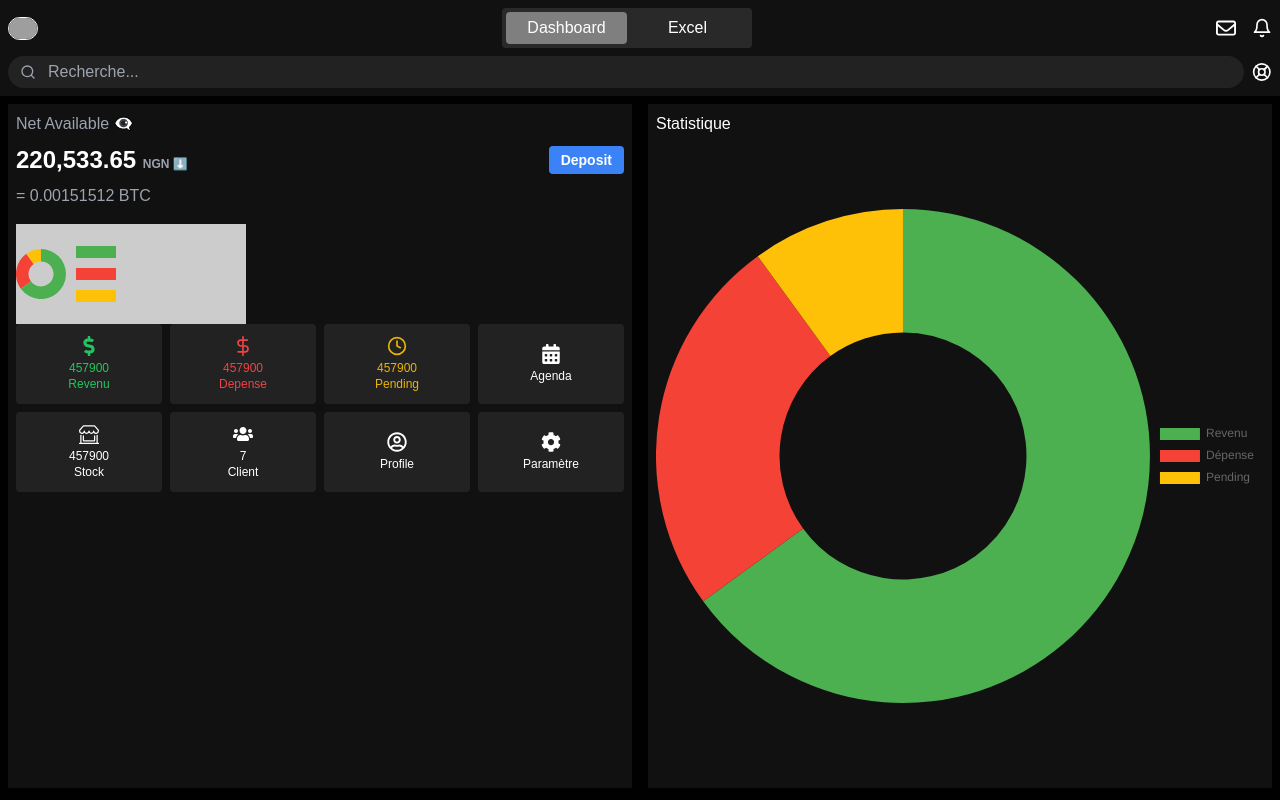
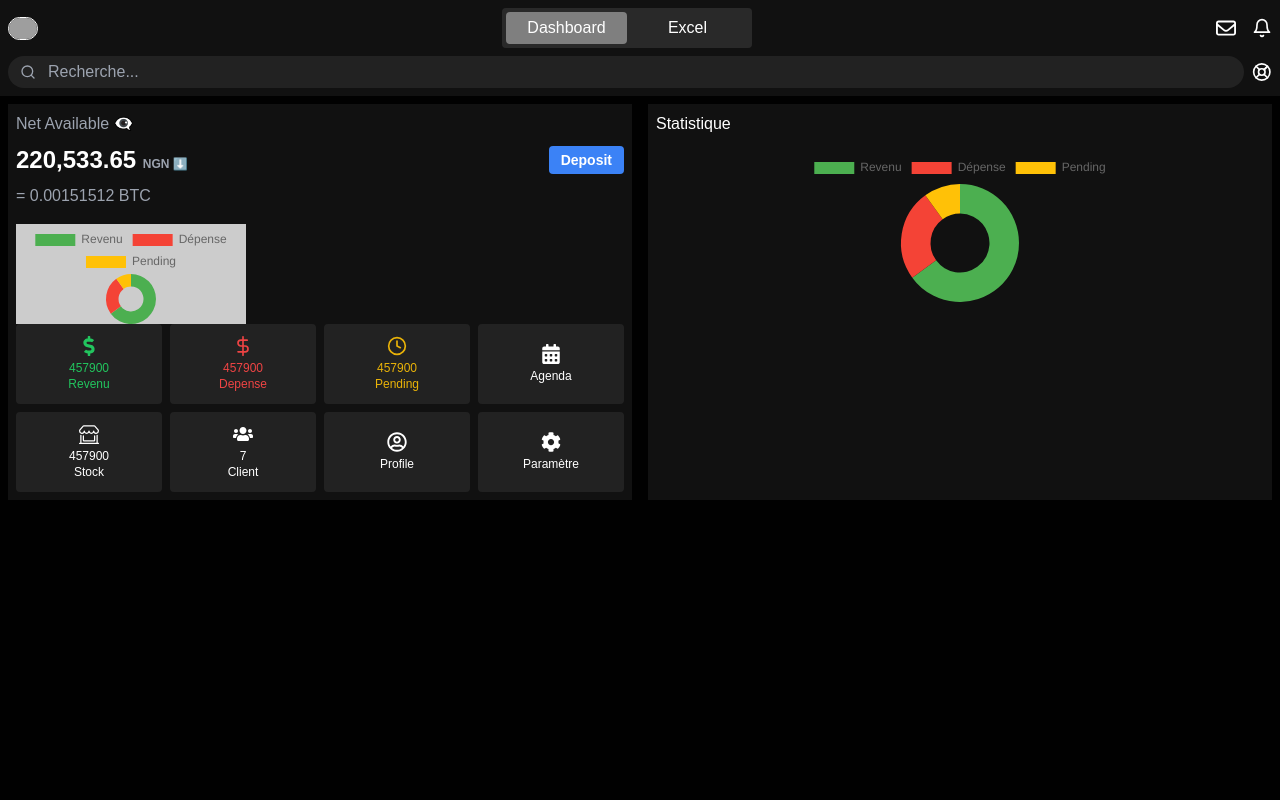
Before and after one commit to MorlonDev261/mga-follow-up, a Next.js app: page / in a window 1280 px wide. Built offline with nearby package versions, Linux system fonts and the light colour scheme; grey boxes are pictures that could not be loaded.

Commit message:
Update index.tsx

```diff
--- a/src/app/_components/Statistique/index.tsx
+++ b/src/app/_components/Statistique/index.tsx
@@ -1,36 +1,58 @@
-import { Doughnut } from 'react-chartjs-2';
-import { Chart as ChartJS, ArcElement, Tooltip, Legend } from 'chart.js';
+import React from 'react';
+import { Line, Doughnut } from 'react-chartjs-2';
+import { Chart as ChartJS, ArcElement, Tooltip, Legend, CategoryScale, LinearScale, PointElement, LineElement } from 'chart.js';
 
-ChartJS.register(ArcElement, Tooltip, Legend);
+// Enregistrement des éléments nécessaires pour chaque type de graphique
+ChartJS.register(ArcElement, Tooltip, Legend, CategoryScale, LinearScale, PointElement, LineElement);
 
-export default function Statistique() {
-  const chartData = {
+interface StatistiqueProps {
+  type?: 'courbe' | 'rond'; // Définition des types possibles
+}
+
+export default function Statistique({ type = 'rond' }: StatistiqueProps) {
+  // Données pour le graphique en courbe (Ligne)
+  const lineData = {
+    labels: ['Jan', 'Fév', 'Mar', 'Avr', 'Mai', 'Juin', 'Juil', 'Août', 'Sep', 'Oct', 'Nov', 'Déc'], // Mois
+    datasets: [
+      {
+        label: 'Nombre de Produits',
+        data: [10, 20, 15, 30, 25, 40, 35, 50, 45, 60, 55, 70], // Valeurs pour chaque mois
+        borderColor: '#4CAF50', // Couleur de la ligne
+        backgroundColor: 'rgba(76, 175, 80, 0.2)', // Couleur de fond avec opacité
+        borderWidth: 2,
+        fill: true,
+        tension: 0.3, // Rend la ligne plus fluide
+      },
+    ],
+  };
+
+  // Données pour le graphique en rond (Doughnut)
+  const doughnutData = {
     labels: ['Revenu', 'Dépense', 'Pending'],
     datasets: [
       {
         label: 'Statistiques',
-        data: [65, 25, 10],
-        backgroundColor: ['#4CAF50', '#F44336', '#FFC107'],
+        data: [65, 25, 10], // Valeurs en pourcentage
+        backgroundColor: ['#4CAF50', '#F44336', '#FFC107'], // Couleurs
         borderWidth: 0,
       },
     ],
   };
 
+  // Options générales pour éviter les marges inutiles
   const options = {
     responsive: true,
-    plugins: {
-      legend: {
-        position: 'right' as const, // Légende en bas
-      },
-      tooltip: {
-        enabled: true, // Activer les tooltips
-      },
-    },
+    maintainAspectRatio: false,
+    layout: { padding: 0 },
   };
 
   return (
     <>
-      <Doughnut data={chartData} options={options} />
+      {type === 'courbe' ? (
+        <Line data={lineData} options={options} />
+      ) : (
+        <Doughnut data={doughnutData} options={options} />
+      )}
     </>
   );
 }
```
